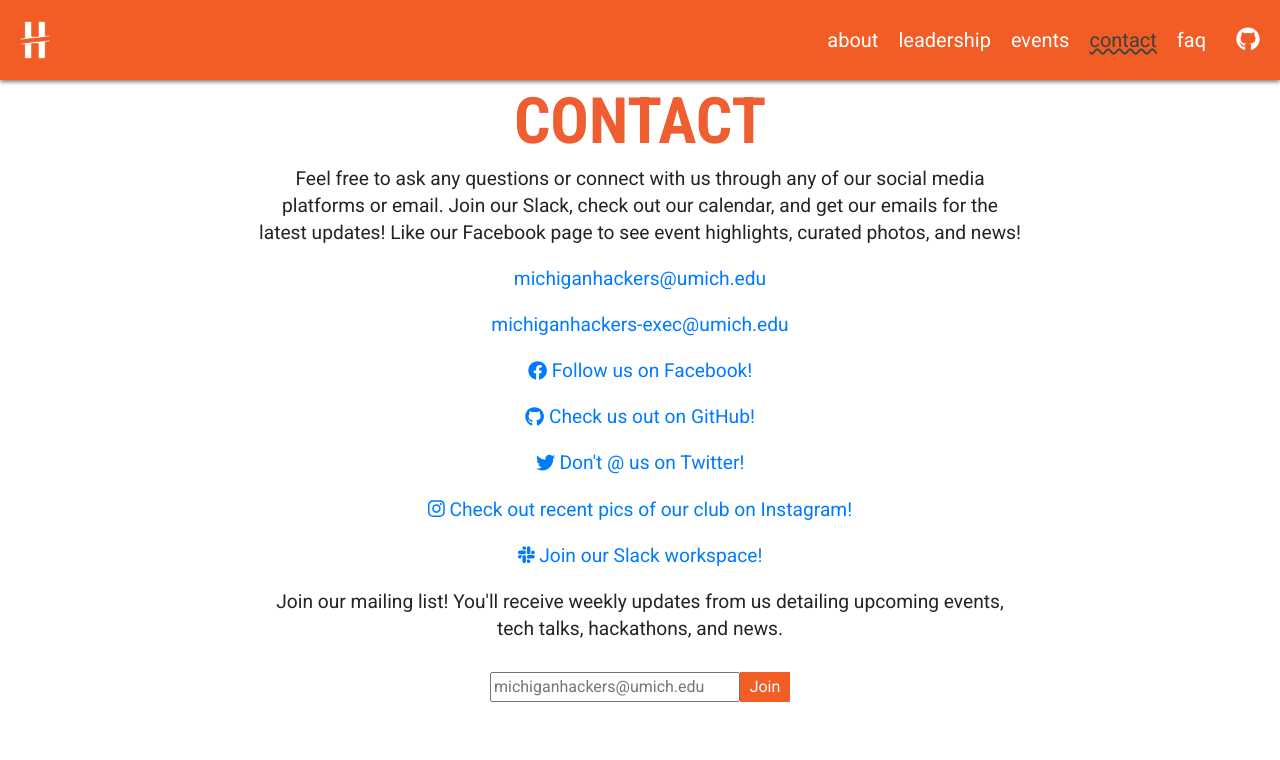
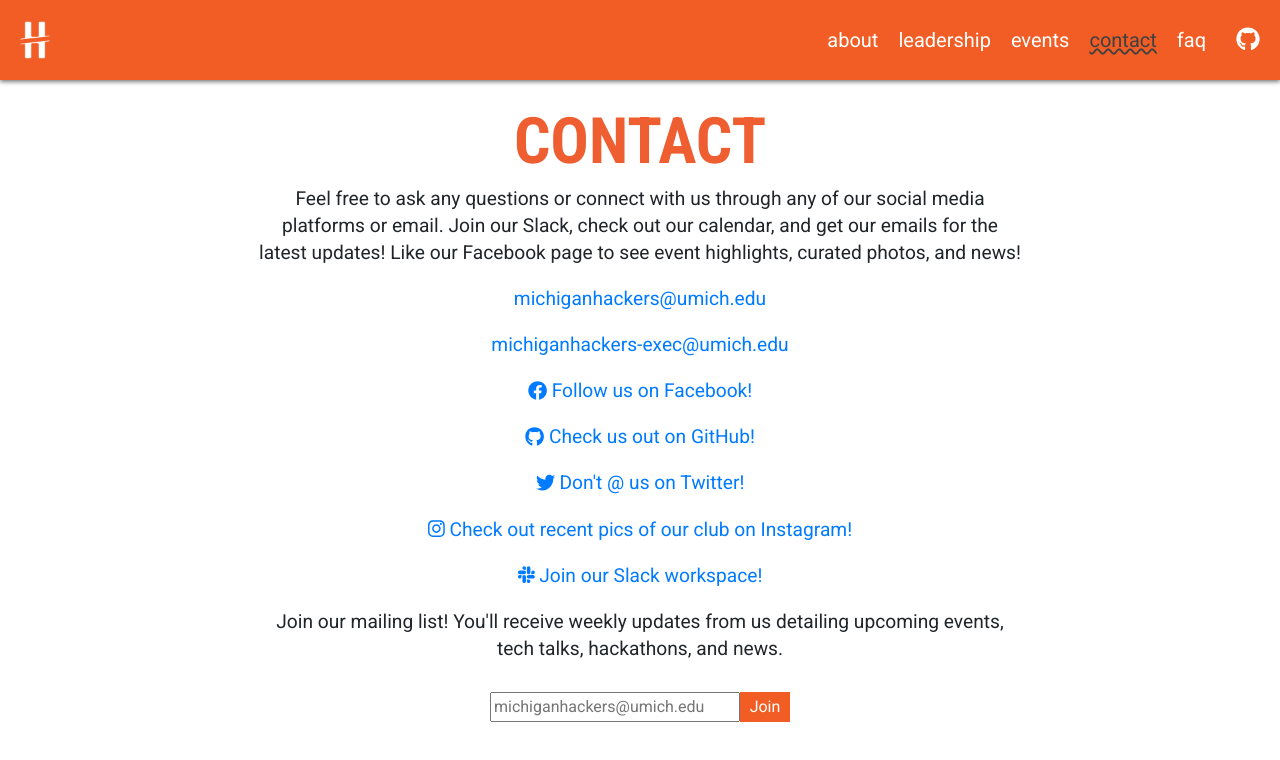
Before and after one commit to michiganhackers/mh-web-new, a React (Create React App) app: page /contact in a window 1280 px wide. Shown: the top 760 px of the page. Built offline with nearby package versions, Linux system fonts and the light colour scheme; no server answers.

Commit message:
Increase spacing between page title and navbar
Currently, the elements are too close to each other. We also switched the node type to be `main` instead of yet another `div`. Lastly, removed another pointless wrapper.

```diff
--- a/src/components/StaticHeader/StaticHeader.jsx
+++ b/src/components/StaticHeader/StaticHeader.jsx
@@ -21,12 +21,9 @@ const Header = styled.h1`
     padding-top: 16px;
 `;
 
-const HeaderOuter = styled.div``;
 
 const StaticHeader = (props) => (
-    <HeaderOuter>
         <Header>{props.children}</Header>
-    </HeaderOuter>
 );
 
 StaticHeader.defaultProps = {
--- a/src/components/SubpageOuter/SubpageOuter.jsx
+++ b/src/components/SubpageOuter/SubpageOuter.jsx
@@ -7,11 +7,11 @@ import PropTypes from "prop-types";
 
 const Outer = styled.div`
     width: 100%;
-    margin-top: 80px;
+    margin-top: 100px;
     align-items: center;
 `;
 
-const Content = styled.div`
+const Content = styled.main`
     width: 60%;
     ${devices.tablet`
     width: 90%;
@@ -21,6 +21,13 @@ const Content = styled.div`
     margin: auto;
 `;
 
+/**
+ * Wrapper for all pages. Reason for this is the Navbar not being `fixed` due to styling decisions.
+ * Since Navbar is not fixed and taking up space, we need a standard way to adjust the layout to prevent overlaps.
+ * @constructor
+ * @param props.header {string} Name of the page
+ * @param props.children React subcomponents (supplied automatically)
+ */
 const SubpageOuter = (props) => (
     <Outer>
         <StaticHeader>{props.header}</StaticHeader>
```
